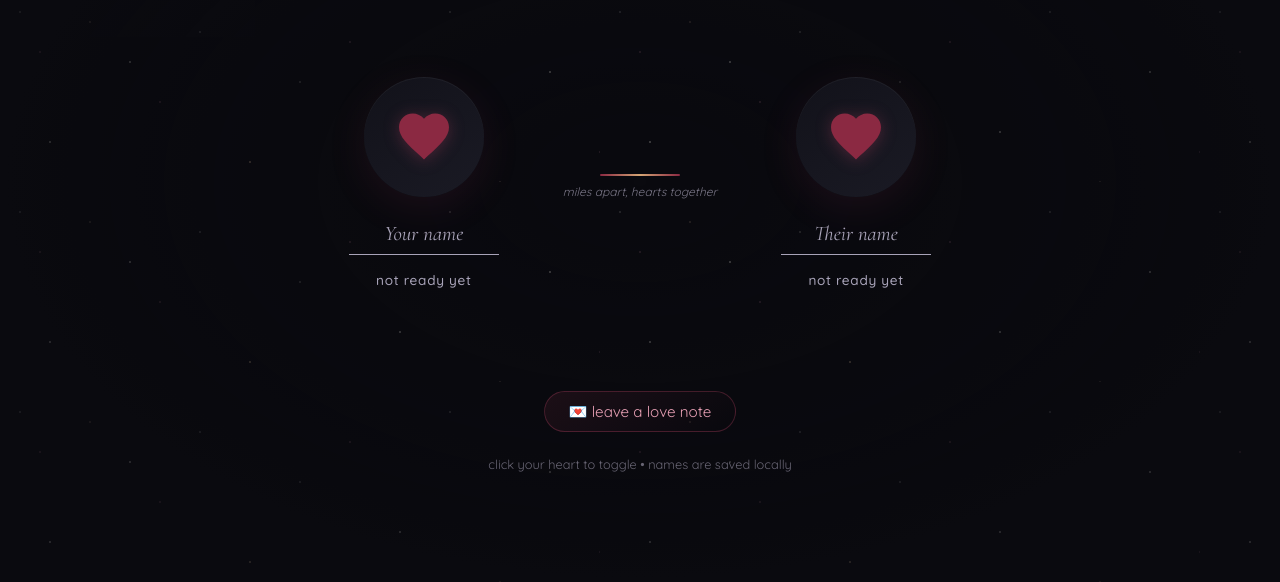
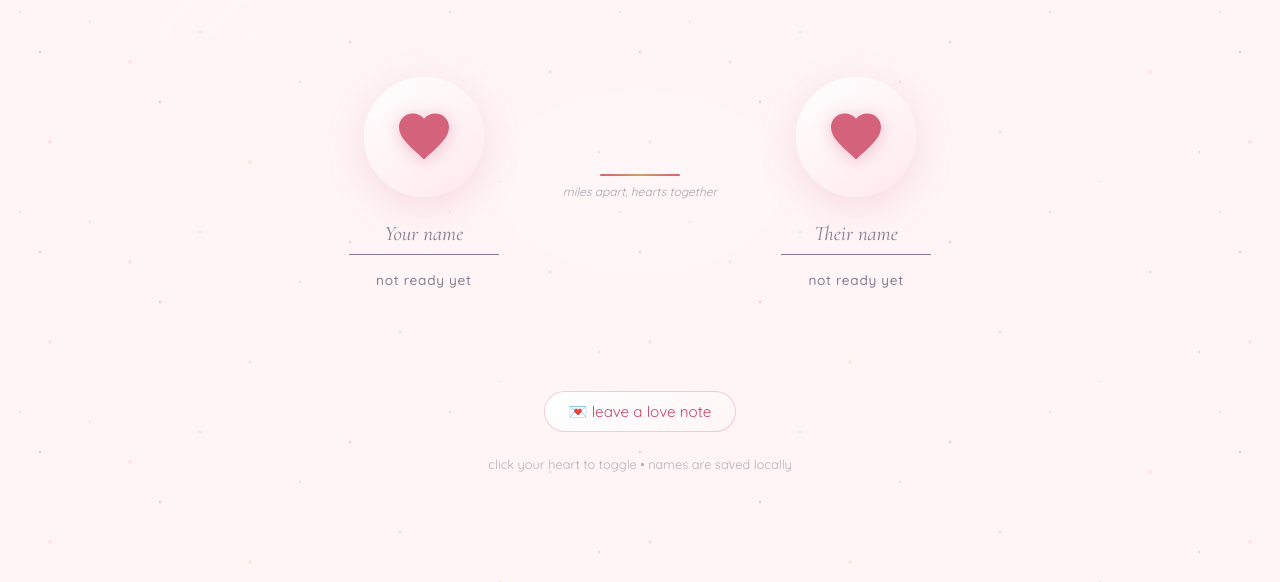
Before and after one commit to bernizzz/bernizzz.github.io, a plain HTML site: page index.html in a window 1280 px wide. Shown: the part 218-800 px from the top of the page. Drawn offline with nearby package versions, Linux system fonts and the light colour scheme; no server answers.

Commit message:
Change to light pinkish theme

```diff
--- a/styles.css
+++ b/styles.css
@@ -5,15 +5,15 @@
 }
 
 :root {
-    --bg-deep: #0a0a0f;
-    --bg-mid: #12121a;
-    --rose-dark: #8b2942;
-    --rose: #c44569;
-    --rose-light: #e8a0b5;
-    --gold: #d4a574;
-    --gold-light: #e8c9a8;
-    --cream: #f5f0e8;
-    --text-soft: #a8a3b8;
+    --bg-deep: #fff5f7;
+    --bg-mid: #ffe8ed;
+    --rose-dark: #d4627a;
+    --rose: #e8839b;
+    --rose-light: #c44569;
+    --gold: #c9a066;
+    --gold-light: #d4a574;
+    --cream: #4a3f4f;
+    --text-soft: #8b7b8e;
 }
 
 body {
@@ -48,28 +48,28 @@ body.scrollable {
 
 .stars {
     background:
-        radial-gradient(1px 1px at 20px 30px, var(--cream), transparent),
-        radial-gradient(1px 1px at 40px 70px, var(--rose-light), transparent),
-        radial-gradient(1.5px 1.5px at 50px 160px, var(--cream), transparent),
-        radial-gradient(1px 1px at 90px 40px, var(--gold-light), transparent),
-        radial-gradient(1.5px 1.5px at 130px 80px, var(--cream), transparent),
-        radial-gradient(1px 1px at 160px 120px, var(--rose-light), transparent),
-        radial-gradient(1px 1px at 200px 50px, var(--cream), transparent),
-        radial-gradient(1.5px 1.5px at 250px 180px, var(--gold-light), transparent),
-        radial-gradient(1px 1px at 300px 100px, var(--cream), transparent),
-        radial-gradient(1px 1px at 350px 60px, var(--rose-light), transparent),
-        radial-gradient(1.5px 1.5px at 400px 150px, var(--cream), transparent),
-        radial-gradient(1px 1px at 450px 30px, var(--cream), transparent),
-        radial-gradient(1px 1px at 500px 200px, var(--gold-light), transparent),
-        radial-gradient(1.5px 1.5px at 550px 90px, var(--cream), transparent),
-        radial-gradient(1px 1px at 600px 170px, var(--rose-light), transparent);
+        radial-gradient(2px 2px at 20px 30px, #f8b4c4, transparent),
+        radial-gradient(2px 2px at 40px 70px, #e8839b, transparent),
+        radial-gradient(2.5px 2.5px at 50px 160px, #f8b4c4, transparent),
+        radial-gradient(2px 2px at 90px 40px, #f0c8a0, transparent),
+        radial-gradient(2.5px 2.5px at 130px 80px, #f8b4c4, transparent),
+        radial-gradient(2px 2px at 160px 120px, #e8839b, transparent),
+        radial-gradient(2px 2px at 200px 50px, #f8b4c4, transparent),
+        radial-gradient(2.5px 2.5px at 250px 180px, #f0c8a0, transparent),
+        radial-gradient(2px 2px at 300px 100px, #f8b4c4, transparent),
+        radial-gradient(2px 2px at 350px 60px, #e8839b, transparent),
+        radial-gradient(2.5px 2.5px at 400px 150px, #f8b4c4, transparent),
+        radial-gradient(2px 2px at 450px 30px, #f8b4c4, transparent),
+        radial-gradient(2px 2px at 500px 200px, #f0c8a0, transparent),
+        radial-gradient(2.5px 2.5px at 550px 90px, #f8b4c4, transparent),
+        radial-gradient(2px 2px at 600px 170px, #e8839b, transparent);
     background-repeat: repeat;
     background-size: 600px 200px;
-    opacity: 0.4;
+    opacity: 0.5;
 }
 
 .twinkling {
-    background: radial-gradient(ellipse at center, transparent 0%, var(--bg-deep) 70%);
+    background: radial-gradient(ellipse at center, rgba(255,255,255,0.3) 0%, transparent 70%);
     animation: twinkle 4s ease-in-out infinite;
 }
 
@@ -134,20 +134,20 @@ h1 {
     width: 120px;
     height: 120px;
     border: none;
-    background: linear-gradient(145deg, var(--bg-mid), #1a1a24);
+    background: linear-gradient(145deg, #ffffff, #ffe8ed);
     border-radius: 50%;
     cursor: pointer;
     transition: all 0.4s cubic-bezier(0.175, 0.885, 0.32, 1.275);
     box-shadow:
-        0 10px 40px rgba(196, 69, 105, 0.1),
-        inset 0 1px 0 rgba(255, 255, 255, 0.05);
+        0 10px 40px rgba(196, 69, 105, 0.15),
+        inset 0 1px 0 rgba(255, 255, 255, 0.8);
 }
 
 .heart-btn:hover {
     transform: scale(1.05);
     box-shadow:
-        0 15px 50px rgba(196, 69, 105, 0.2),
-        inset 0 1px 0 rgba(255, 255, 255, 0.1);
+        0 15px 50px rgba(196, 69, 105, 0.25),
+        inset 0 1px 0 rgba(255, 255, 255, 0.9);
 }
 
 .heart-btn:active {
@@ -169,10 +169,10 @@ h1 {
 }
 
 .heart-btn.ready {
-    background: linear-gradient(145deg, #1a1520, #251a28);
+    background: linear-gradient(145deg, #fff0f3, #ffd6de);
     box-shadow:
-        0 0 60px rgba(196, 69, 105, 0.3),
-        inset 0 0 30px rgba(196, 69, 105, 0.1);
+        0 0 60px rgba(196, 69, 105, 0.35),
+        inset 0 0 30px rgba(196, 69, 105, 0.08);
 }
 
 .pulse-ring {
@@ -308,7 +308,7 @@ h1 {
     left: 0;
     right: 0;
     bottom: 0;
-    background: radial-gradient(ellipse at center, rgba(196, 69, 105, 0.2) 0%, transparent 70%);
+    background: radial-gradient(ellipse at center, rgba(255, 182, 193, 0.4) 0%, rgba(255,245,247,0.9) 70%);
     display: flex;
     align-items: center;
     justify-content: center;
@@ -324,13 +324,13 @@ h1 {
 }
 
 .celebration-content {
-    background: linear-gradient(145deg, var(--bg-mid), var(--bg-deep));
+    background: linear-gradient(145deg, #ffffff, #fff5f7);
     padding: 3rem 4rem;
     border-radius: 20px;
-    border: 1px solid rgba(196, 69, 105, 0.3);
+    border: 1px solid rgba(196, 69, 105, 0.2);
     box-shadow:
-        0 25px 80px rgba(0, 0, 0, 0.5),
-        0 0 100px rgba(196, 69, 105, 0.2);
+        0 25px 80px rgba(196, 69, 105, 0.15),
+        0 0 100px rgba(196, 69, 105, 0.1);
     transform: scale(0.9);
     transition: transform 0.5s cubic-bezier(0.175, 0.885, 0.32, 1.275);
     text-align: center;
@@ -344,13 +344,13 @@ h1 {
 @keyframes celebrate-pulse {
     0%, 100% {
         box-shadow:
-            0 25px 80px rgba(0, 0, 0, 0.5),
-            0 0 100px rgba(196, 69, 105, 0.2);
+            0 25px 80px rgba(196, 69, 105, 0.15),
+            0 0 100px rgba(196, 69, 105, 0.1);
     }
     50% {
         box-shadow:
-            0 25px 80px rgba(0, 0, 0, 0.5),
-            0 0 150px rgba(196, 69, 105, 0.4);
+            0 25px 80px rgba(196, 69, 105, 0.2),
+            0 0 150px rgba(196, 69, 105, 0.2);
     }
 }
 
@@ -378,16 +378,16 @@ footer {
     text-decoration: none;
     font-size: 0.95rem;
     padding: 0.6rem 1.5rem;
-    border: 1px solid rgba(196, 69, 105, 0.3);
+    border: 1px solid rgba(196, 69, 105, 0.25);
     border-radius: 25px;
     margin-bottom: 1.5rem;
     transition: all 0.3s ease;
-    background: linear-gradient(145deg, rgba(196, 69, 105, 0.1), transparent);
+    background: linear-gradient(145deg, #ffffff, #fff5f7);
 }
 
 .nav-link:hover {
     border-color: var(--rose);
-    background: linear-gradient(145deg, rgba(196, 69, 105, 0.2), rgba(196, 69, 105, 0.1));
+    background: linear-gradient(145deg, #fff0f3, #ffe8ed);
     transform: translateY(-2px);
     box-shadow: 0 8px 25px rgba(196, 69, 105, 0.2);
 }
```
Also changed, not shown: messages.css (+9 -9 lines).
